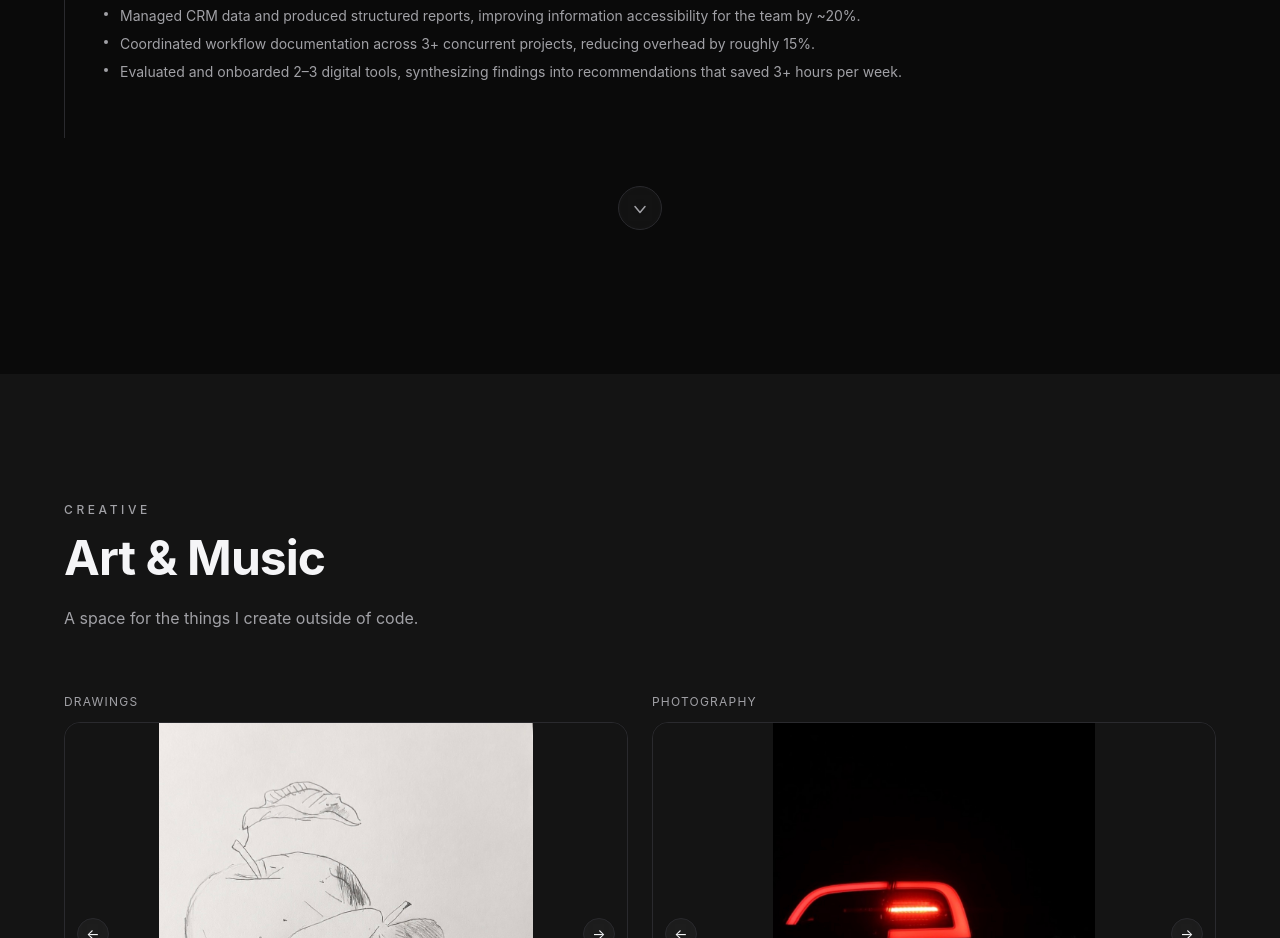
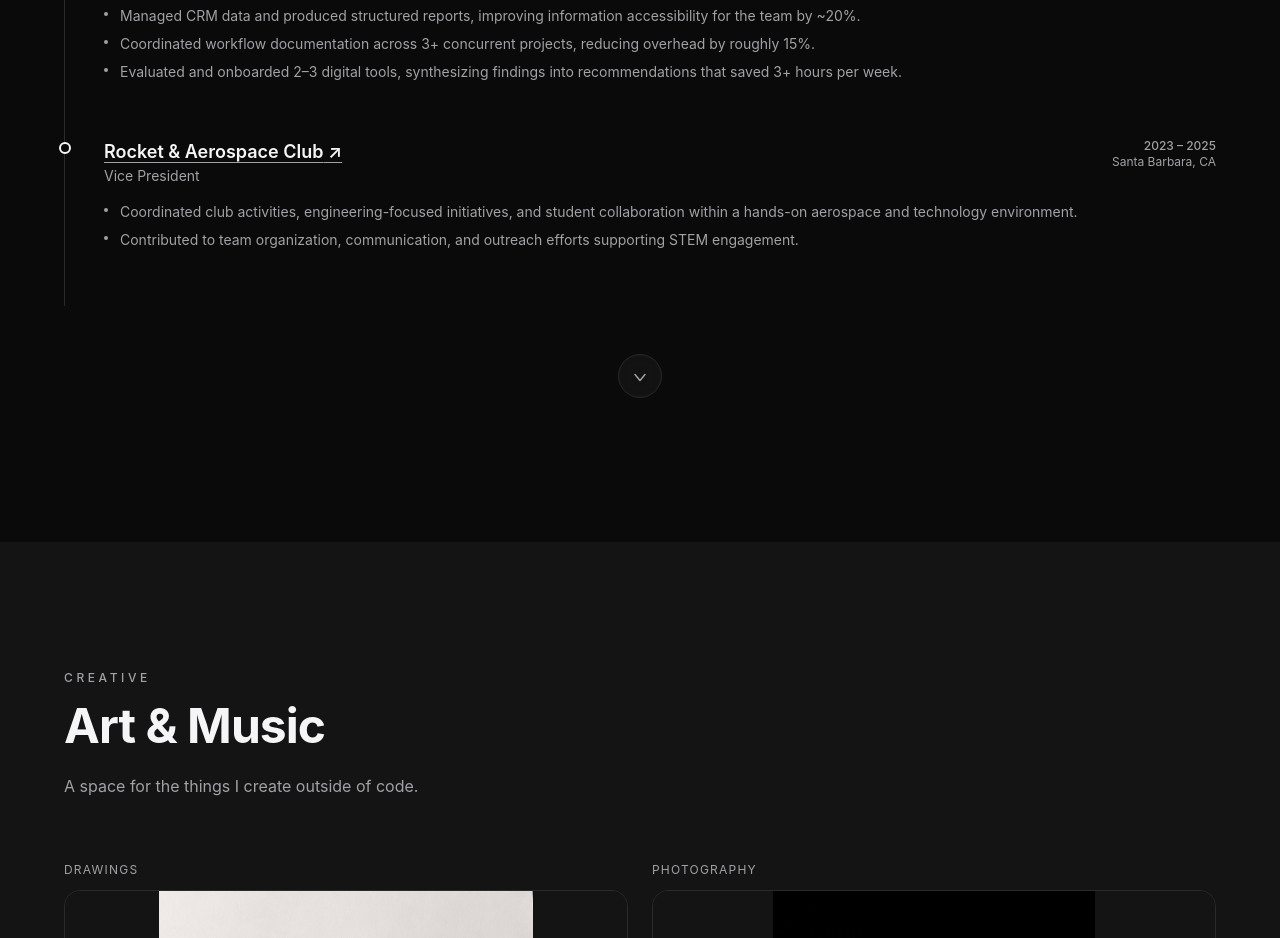
Before and after one commit to zaynabquazi/Portfolio, a React (Vite) app: page / in a window 1280 px wide. Shown: the part 3420-4358 px from the top of the page. Built offline with nearby package versions, Linux system fonts and the light colour scheme.

Commit message:
add aerospace club to experience

```diff
--- a/src/components/Experience.jsx
+++ b/src/components/Experience.jsx
@@ -24,6 +24,17 @@ const experiences = [
       'Managed CRM data and produced structured reports, improving information accessibility for the team by ~20%.',
       'Coordinated workflow documentation across 3+ concurrent projects, reducing overhead by roughly 15%.',
       'Evaluated and onboarded 2–3 digital tools, synthesizing findings into recommendations that saved 3+ hours per week.',
+    ]
+  },
+  {
+    company: 'Rocket & Aerospace Club',
+    role: 'Vice President',
+    period: '2023 – 2025',
+    location: 'Santa Barbara, CA',
+    link: 'https://sbccaerospaceclub.weebly.com/',
+    bullets: [
+      'Coordinated club activities, engineering-focused initiatives, and student collaboration within a hands-on aerospace and technology environment.',
+      'Contributed to team organization, communication, and outreach efforts supporting STEM engagement.',
     ]
   },
 ]
@@ -80,7 +91,11 @@ export default function Experience({ playClick }) {
                 <div className="flex flex-col sm:flex-row sm:items-start sm:justify-between gap-1 sm:gap-2 mb-1">
                   <div>
                     <h3 className="text-base sm:text-lg font-semibold" style={{ color: 'var(--text-primary)' }}>
-                      {exp.company}
+                      {exp.link ? (
+                        <a href={exp.link} target="_blank" rel="noopener noreferrer" className="transition-opacity hover:opacity-70" style={{ color: 'var(--text-primary)', textDecoration: 'underline', textUnderlineOffset: '4px', textDecorationColor: 'var(--text-secondary)' }}>
+                          {exp.company} ↗
+                        </a>
+                      ) : exp.company}
                     </h3>
                     <p className="text-sm" style={{ color: 'var(--text-secondary)' }}>
                       {exp.role}
```
